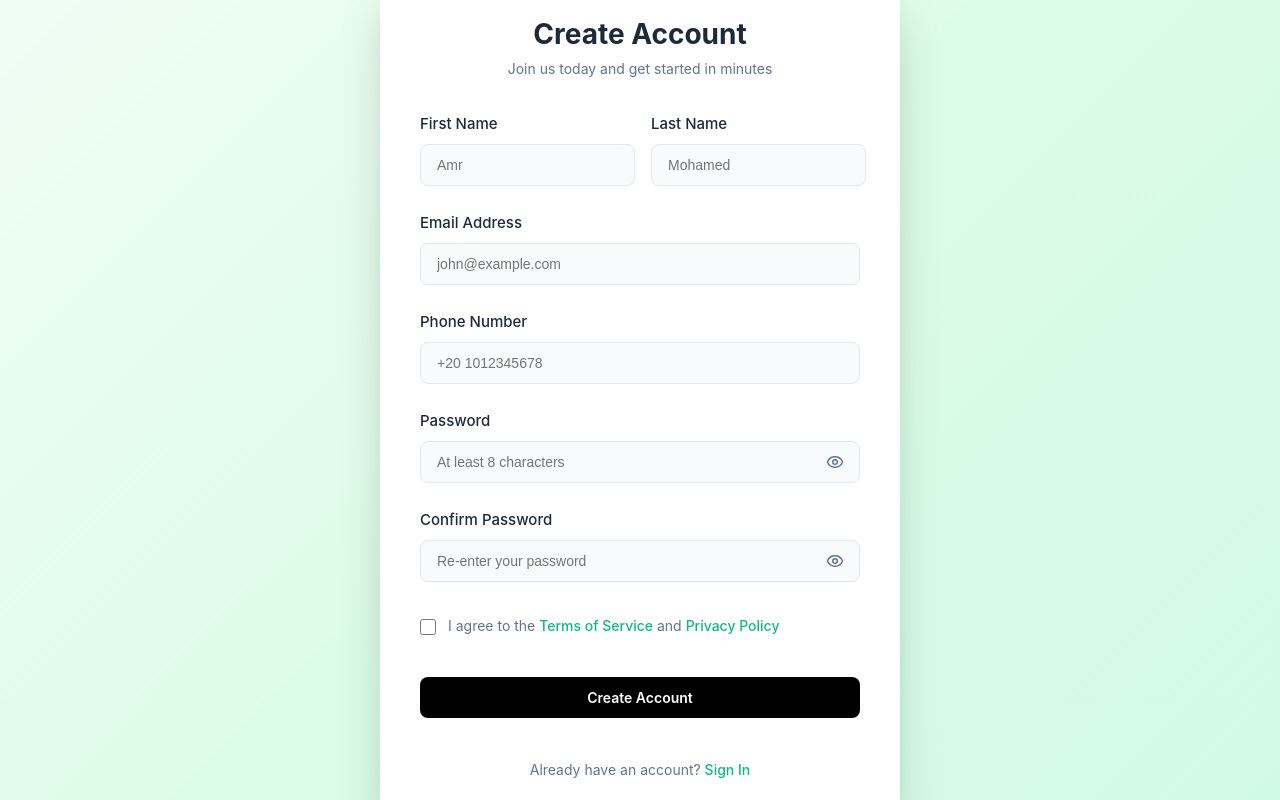
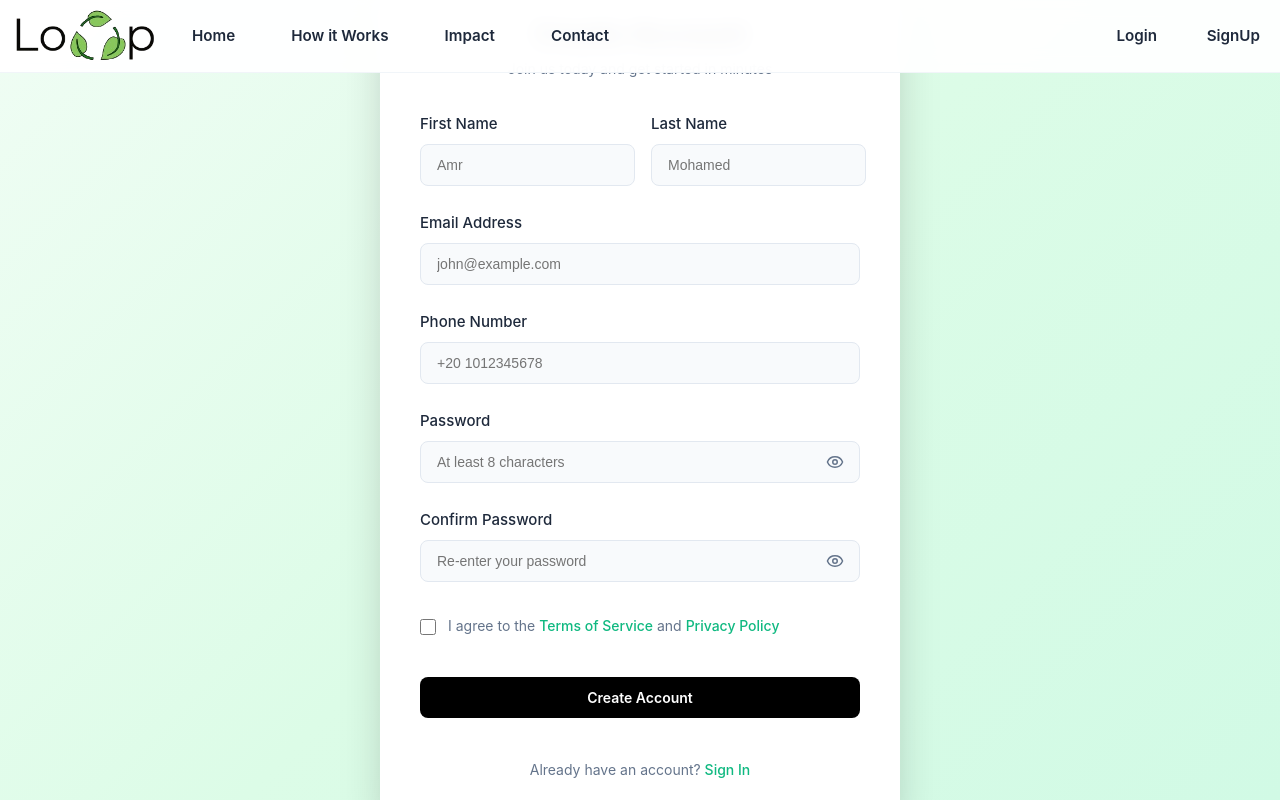
Before and after one commit to ABOD2005a/LOOP, a React (Vite) app in the folder frontend/: page /signup in a window 1280 px wide. Built offline with nearby package versions, Linux system fonts and the light colour scheme.

Commit message:
add Navbar in signup

```diff
--- a/frontend/src/components/Login_Signup/signup/page.jsx
+++ b/frontend/src/components/Login_Signup/signup/page.jsx
@@ -1,6 +1,8 @@
 import { useState } from "react";
 import { Eye, EyeOff, Check } from "lucide-react";
 import "./SignUp.css";
+import "../../Header_Footer/Navbar/page";
+import Navbar from "../../Header_Footer/Navbar/page";
 
 export default function SignUp() {
   const [formData, setFormData] = useState({
@@ -93,6 +95,7 @@ export default function SignUp() {
 
   return (
     <div className="signup-container">
+      <Navbar />
       <div className="signup-wrapper">
         {submitted ? (
           <div className="signup-card success-card">
```
